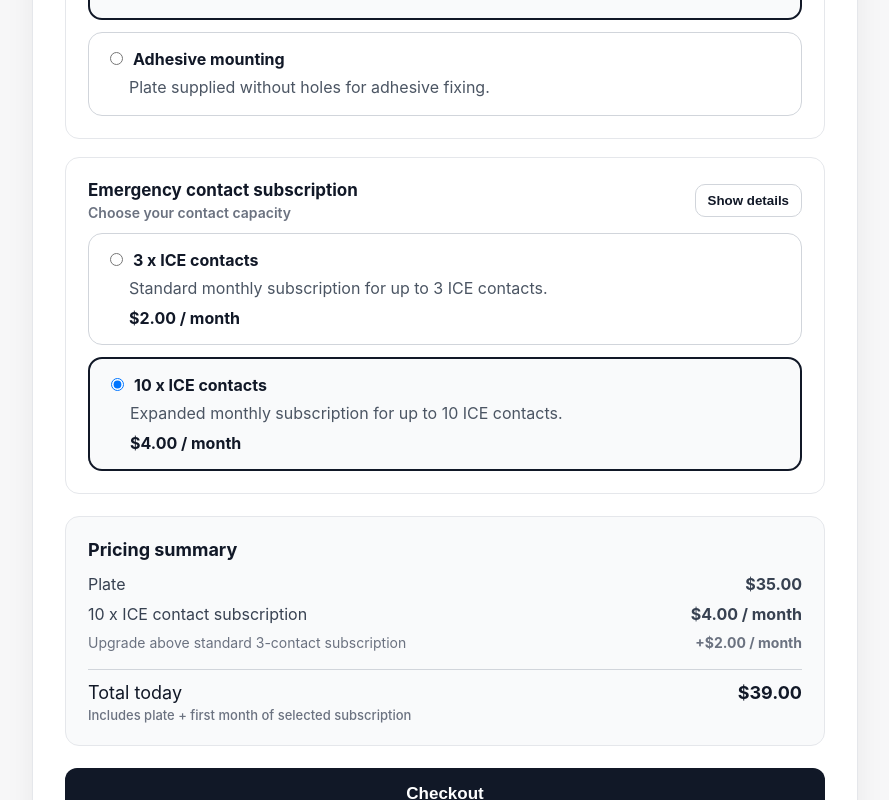
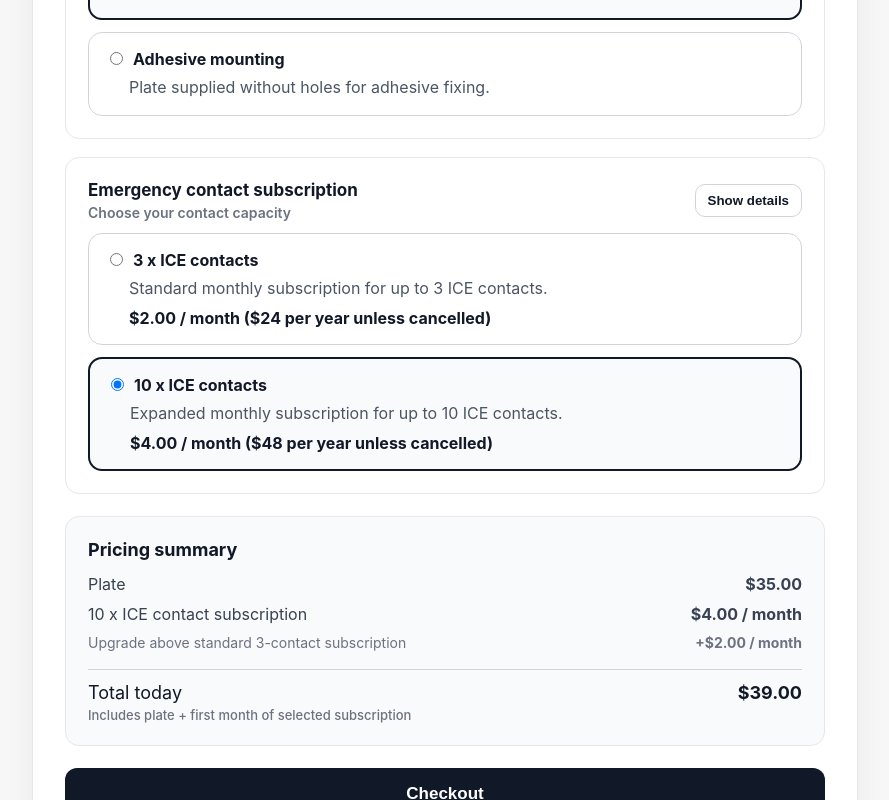
Before and after one commit to Carascan/carascan-platform, a Next.js app: page /buy in a window 1280 px wide. Both pictures are taken after a click on the label 640 px from the left and 1210 px from the top of the page. Shown: the part 810-1610 px from the top of the page, without its empty margins (195-1084 px from the left). Built offline with nearby package versions, Linux system fonts and the light colour scheme.

Commit message:
Update buy page ICE subscription pricing to monthly plans

```diff
--- a/app/buy/page.tsx
+++ b/app/buy/page.tsx
@@ -389,7 +389,7 @@ export default function Buy() {
                     color: "#111827",
                   }}
                 >
-                  $2.00 / month
+                  $2.00 / month ($24 per year unless cancelled)
                 </div>
               </label>
 
@@ -437,7 +437,7 @@ export default function Buy() {
                       color: "#111827",
                     }}
                   >
-                    $4.00 / month
+                    $4.00 / month ($48 per year unless cancelled)
                   </div>
                 )}
               </label>
```
